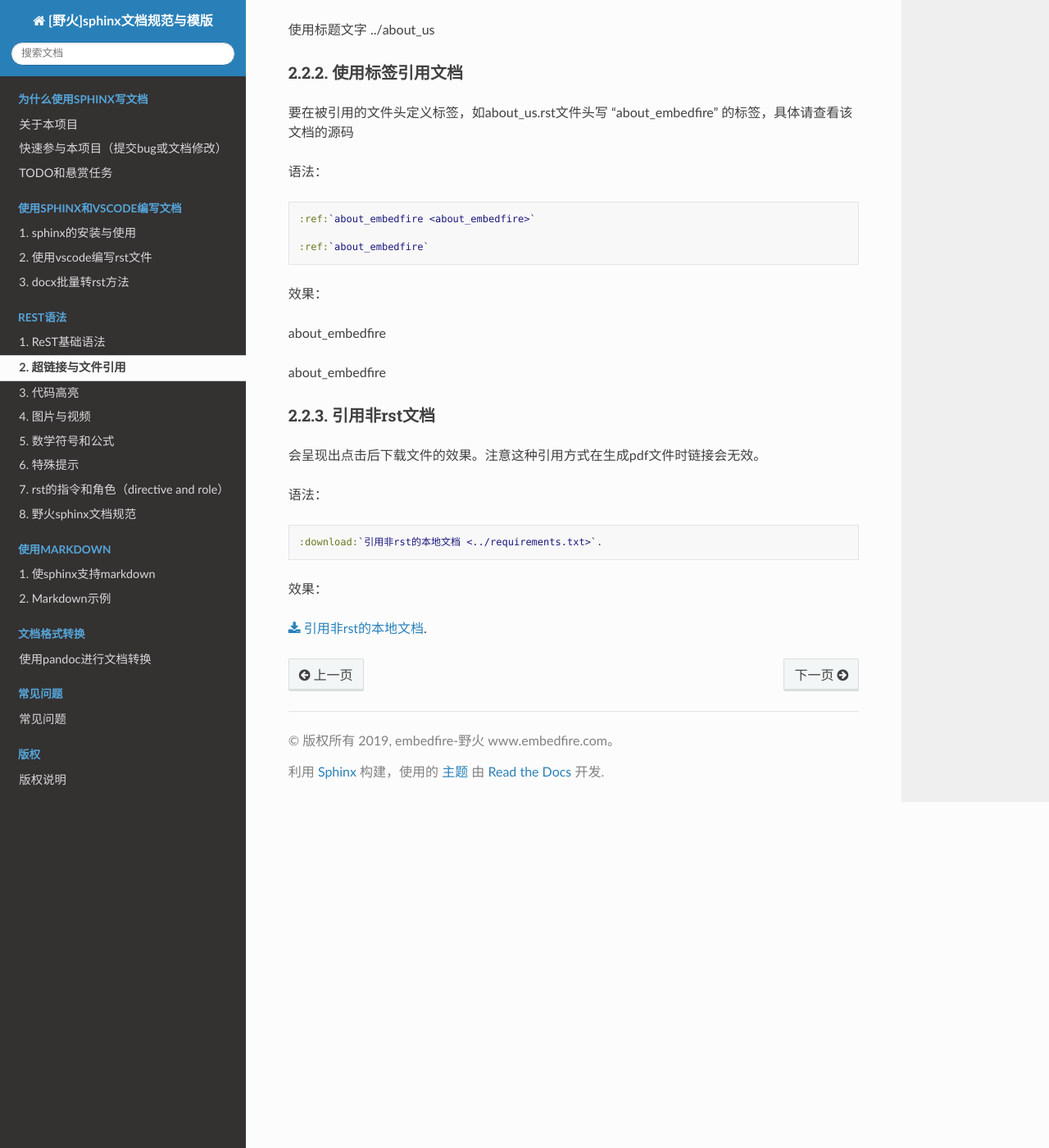
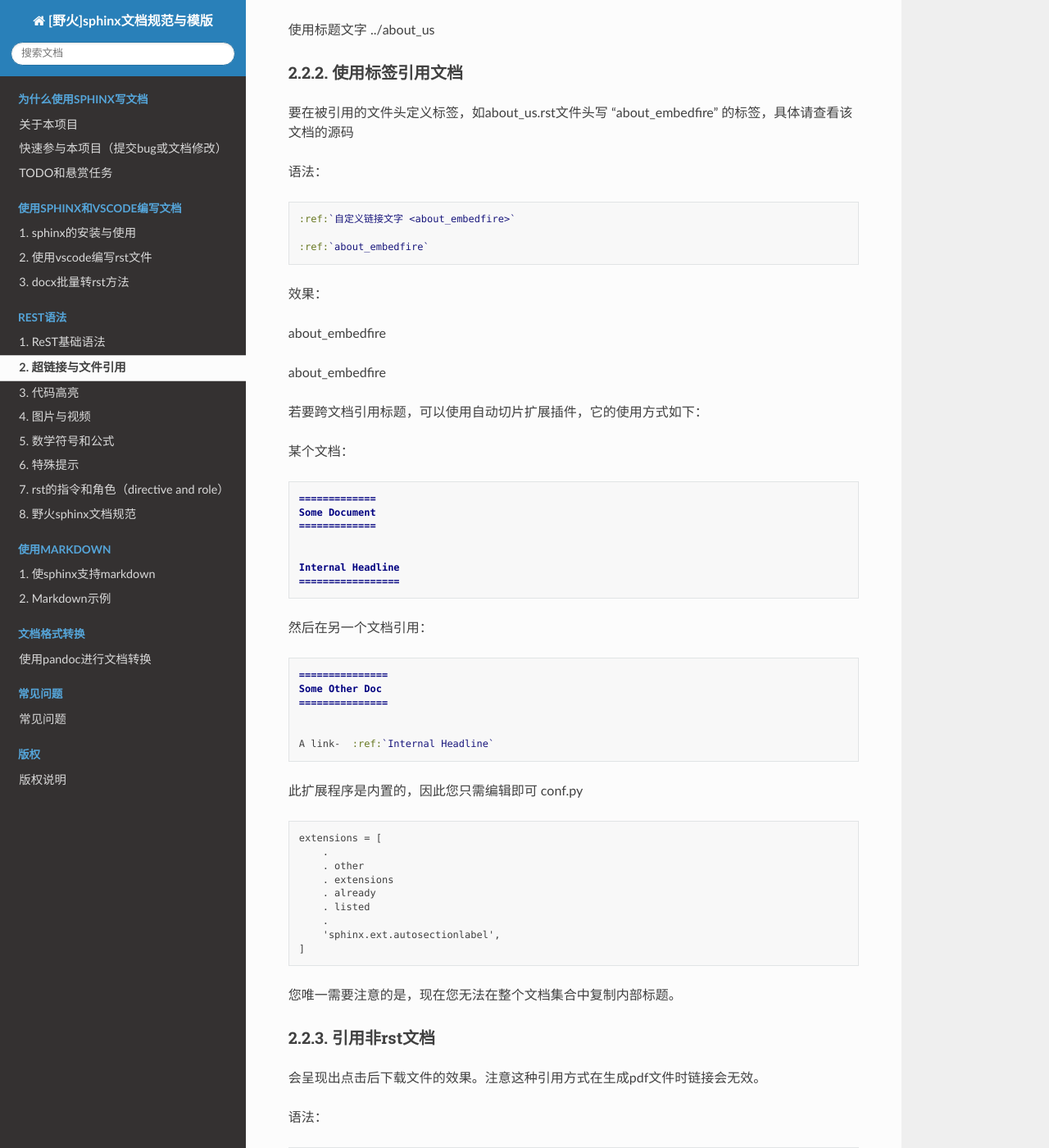
Before and after one commit to Embedfire/ebf_contribute_guide, a Sphinx documentation site: the page built from documentation/rest-syntax/cross-reference.rst, in a window 1280 px wide and 1400 px high, scrolled down 1095 px. Shown: the whole window at 82% size. Built offline with Sphinx 7.4.7 and the Read the Docs theme 2.0.0, drawn with Linux system fonts in a browser that asks for light colours; pages that are not in the unit, such as notebooks, are missing from menus.

Commit message:
添加一些引用说明

```diff
--- a/documentation/install-sphinx-env/sphinx.rst
+++ b/documentation/install-sphinx-env/sphinx.rst
@@ -50,6 +50,8 @@ Ubuntu下使用如下指令安装
     #国内用户推荐使用清华源安装，使用-i指定源
     python3 -m pip install -i https://pypi.tuna.tsinghua.edu.cn/simple sphinx
 
+    #Ubuntu下可能还需要安装如下软件包
+    apt-get install python3-sphinx
 
 
 
--- a/documentation/rest-syntax/cross-reference.rst
+++ b/documentation/rest-syntax/cross-reference.rst
@@ -73,7 +73,7 @@
 语法：
 ::
 
-    :ref:`about_embedfire <about_embedfire>`
+    :ref:`自定义链接文字 <about_embedfire>`
 
     :ref:`about_embedfire`
 
@@ -83,7 +83,47 @@
 
 :ref:`about_embedfire`
 
+若要跨文档引用标题，可以使用自动切片扩展插件，它的使用方式如下：
 
+某个文档：
+
+::
+
+    =============
+    Some Document
+    =============
+
+
+    Internal Headline
+    =================
+
+然后在另一个文档引用：
+
+::
+
+    ===============
+    Some Other Doc
+    ===============
+
+
+    A link-  :ref:`Internal Headline`
+
+
+此扩展程序是内置的，因此您只需编辑即可 conf.py
+
+::
+
+    extensions = [
+        .
+        . other
+        . extensions
+        . already
+        . listed
+        .
+        'sphinx.ext.autosectionlabel',
+    ]
+
+您唯一需要注意的是，现在您无法在整个文档集合中复制内部标题。
 
 引用非rst文档
 ^^^^^^^^^^^^^^^^^^^^^^^^
```
